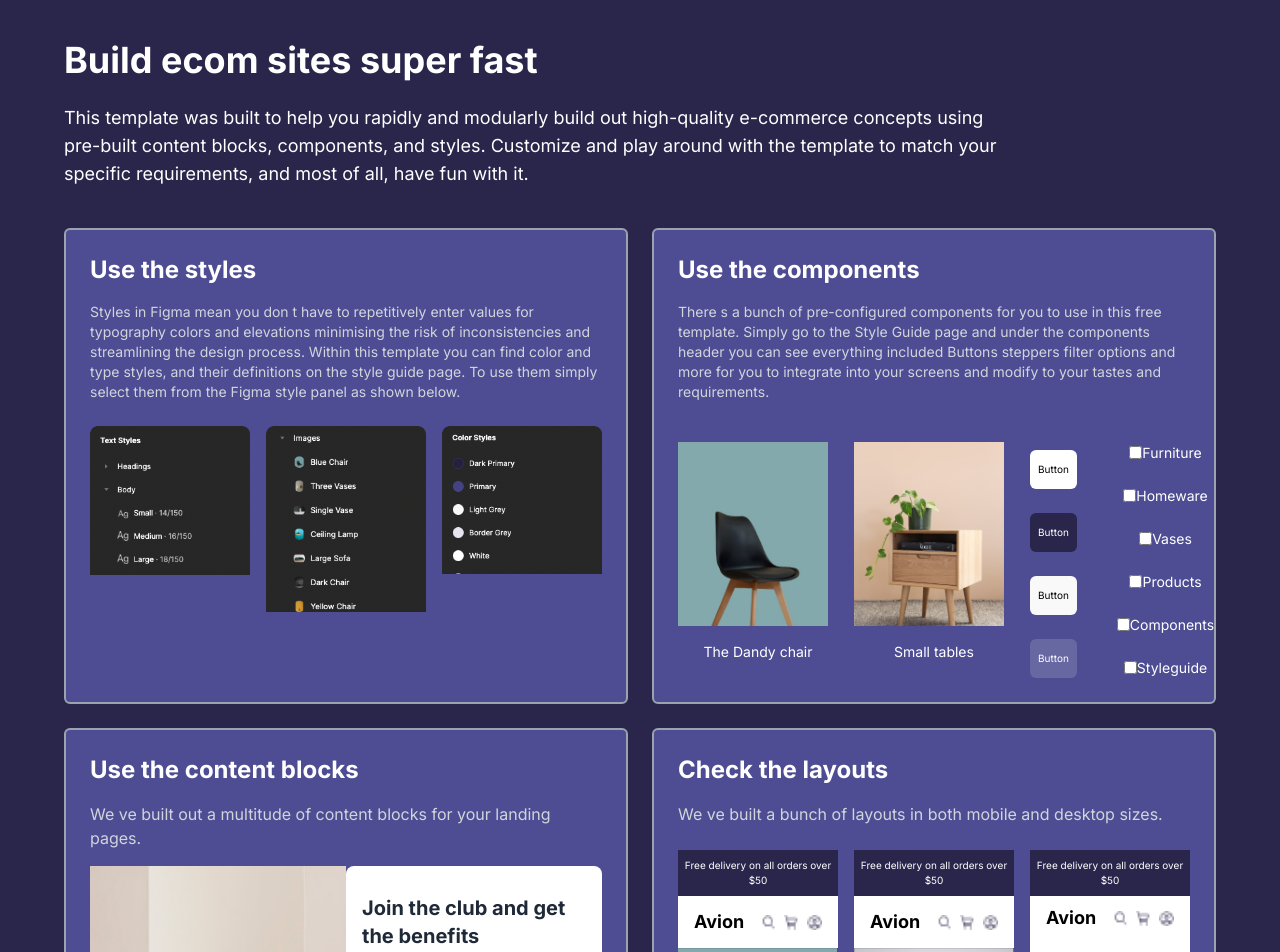
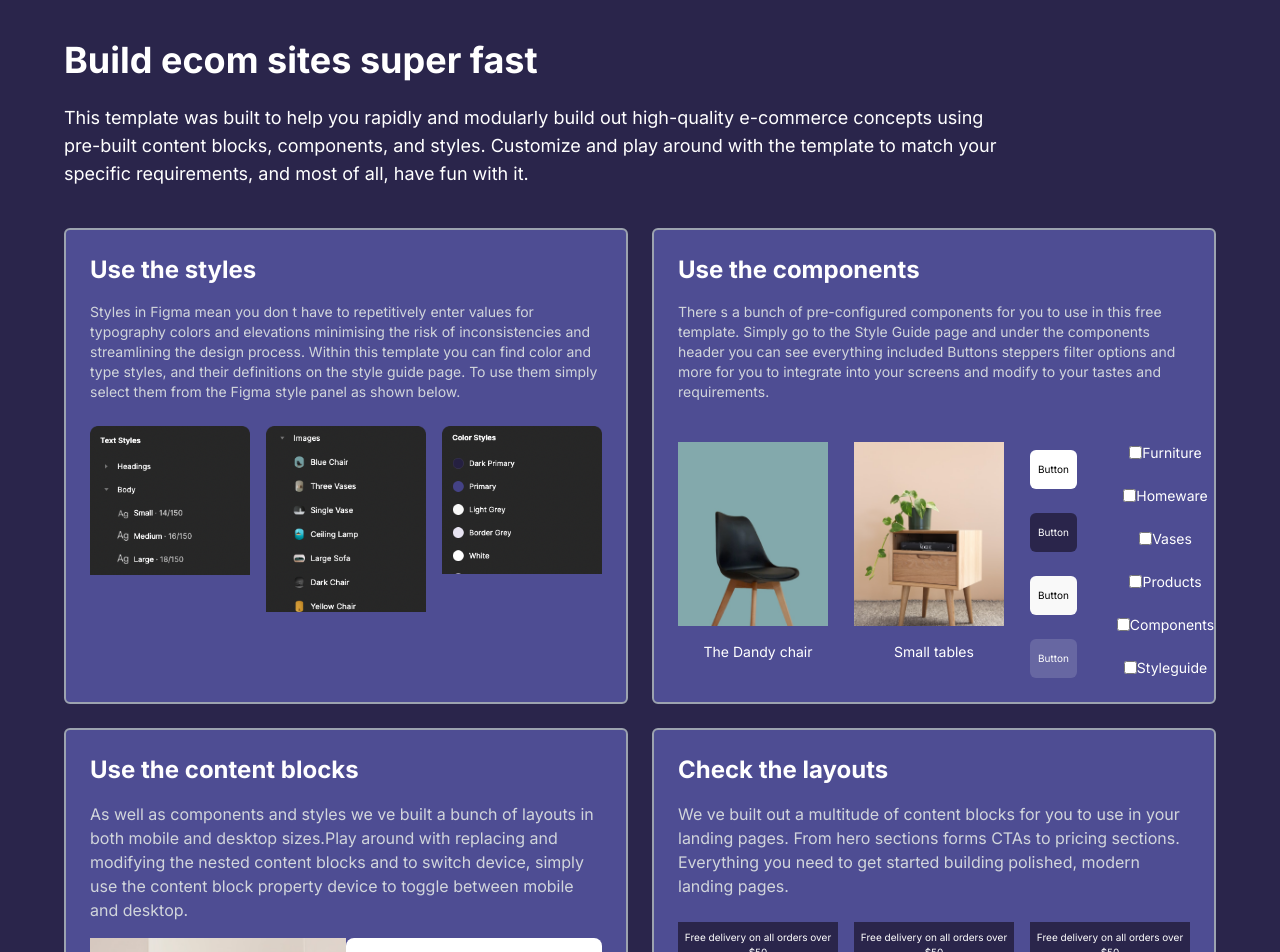
Before and after one commit to oofarhanafarhat/landing-page, a Next.js app: page / in a window 1280 px wide. Shown: the top 952 px of the page. Built offline with nearby package versions, Linux system fonts and the light colour scheme.

Commit message:
Update page.tsx

```diff
--- a/src/app/page.tsx
+++ b/src/app/page.tsx
@@ -82,8 +82,8 @@ your tastes and requirements.
         <section className="bg-[#4E4D93] p-6 border-2 border-gray-400 rounded-md">
           <h2 className="text-2xl font-bold mb-4">Use the content blocks</h2>
           <p className="text-gray-300">
-            We ve built out a multitude of content blocks for your landing
-            pages.
+          As well as components and styles we ve built a bunch of layouts in both mobile and desktop sizes.Play around with replacing and modifying the nested content blocks and to switch device, simply use
+the content block property device to toggle between mobile and desktop.
           </p>
           <div className=" md:mb-10 md:flex w-full lg:h-[265px] mt-4">
             <div className="w-full lg:w-1/2 h-full">
@@ -116,7 +116,7 @@ your tastes and requirements.
         <div className="bg-[#4E4D93] p-6 border-2 border-gray-400 rounded-md">
           <h1 className="text-2xl font-bold mb-4">Check the layouts</h1>
           <p className="mb-6 text-gray-300">
-            We ve built a bunch of layouts in both mobile and desktop sizes.
+          We ve built out a multitude of content blocks for you to use in your landing pages. From hero sections forms CTAs to pricing sections. Everything you need to get started building polished, modern landing pages.
           </p>
           <div className="flex flex-col md:flex-row gap-4">
             <div className="flex flex-col w-full">
```
